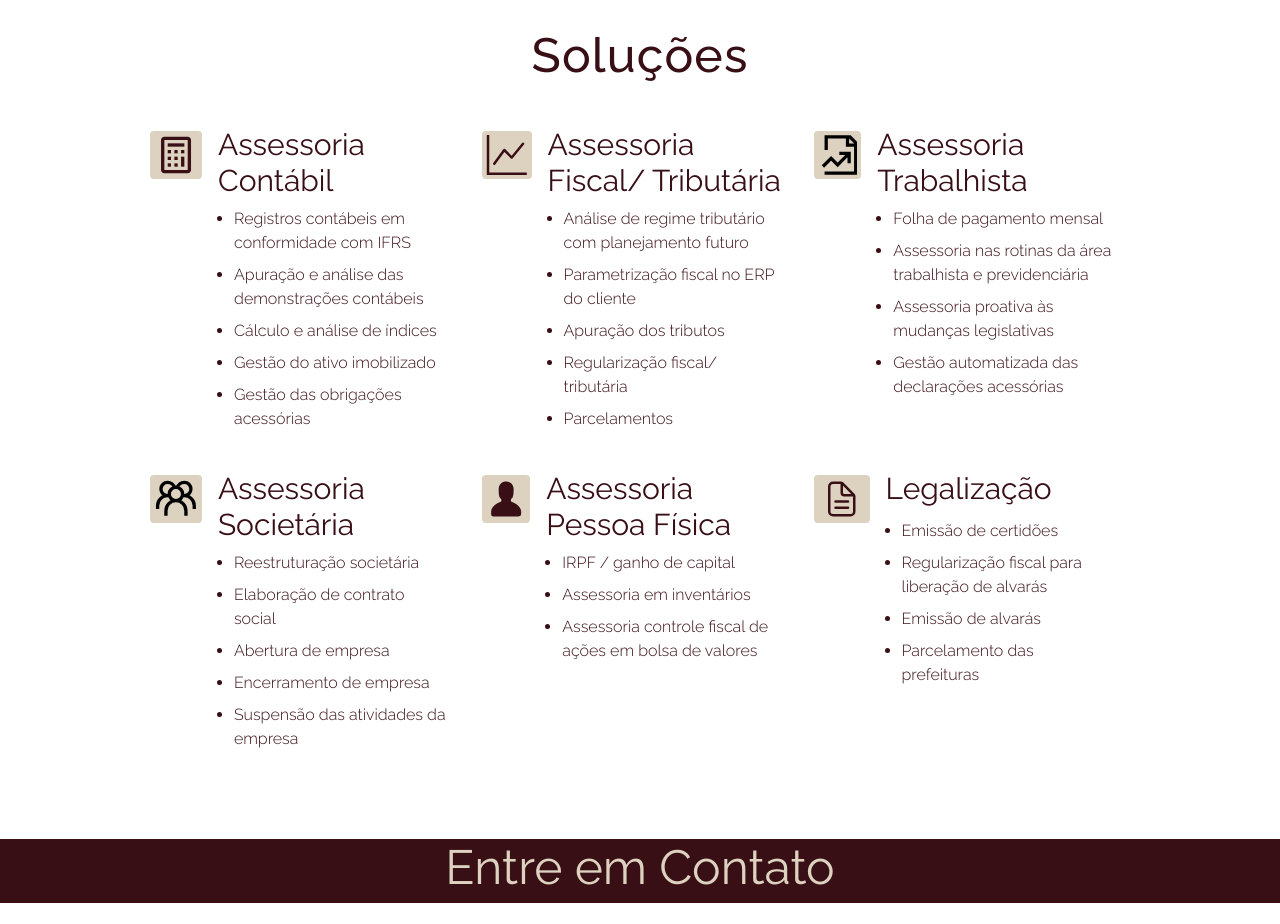
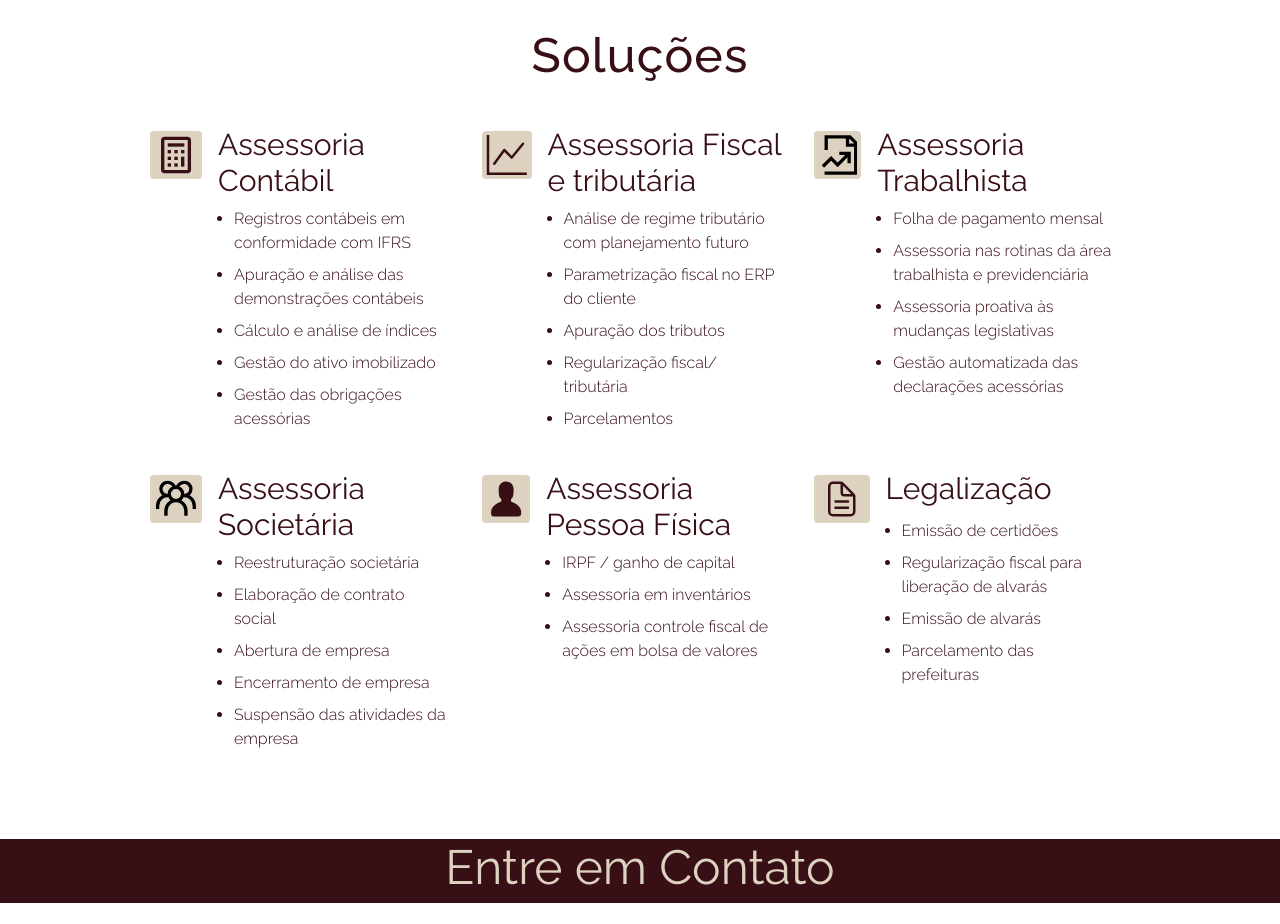
Before and after one commit to devruso/landing-page-2fc, a React (Create React App) app: page / in a window 1280 px wide. Shown: the part 1260-2184 px from the top of the page. Built offline with nearby package versions, Linux system fonts and the light colour scheme.

Commit message:
fix: soluton title

```diff
--- a/src/components/Solucoes.tsx
+++ b/src/components/Solucoes.tsx
@@ -29,7 +29,7 @@ export default function Solucoes(): JSX.Element {
         <div className="bg-white md:w-3/12 p-2 rounded mb-4 mr-4 flex md:flex-row w-5/6  md:items-start">
           <BsGraphUp className="text-5xl bg-pistache rounded mr-4 w-20 h-12 mt-6 md:mt-3 p-1" />
           <div className='mt-3 md:mt-2'>
-            <h3 className="text-3xl  mb-2">Assessoria Fiscal/ Tributária</h3>
+            <h3 className="text-3xl  mb-2">Assessoria Fiscal e tributária</h3>
             <ul className="list-disc ml-4 space-y-2">
               <li className="font-light my-1">Análise de regime tributário com planejamento futuro</li>
               <li className="font-light my-1">Parametrização fiscal no ERP do cliente</li>
```
